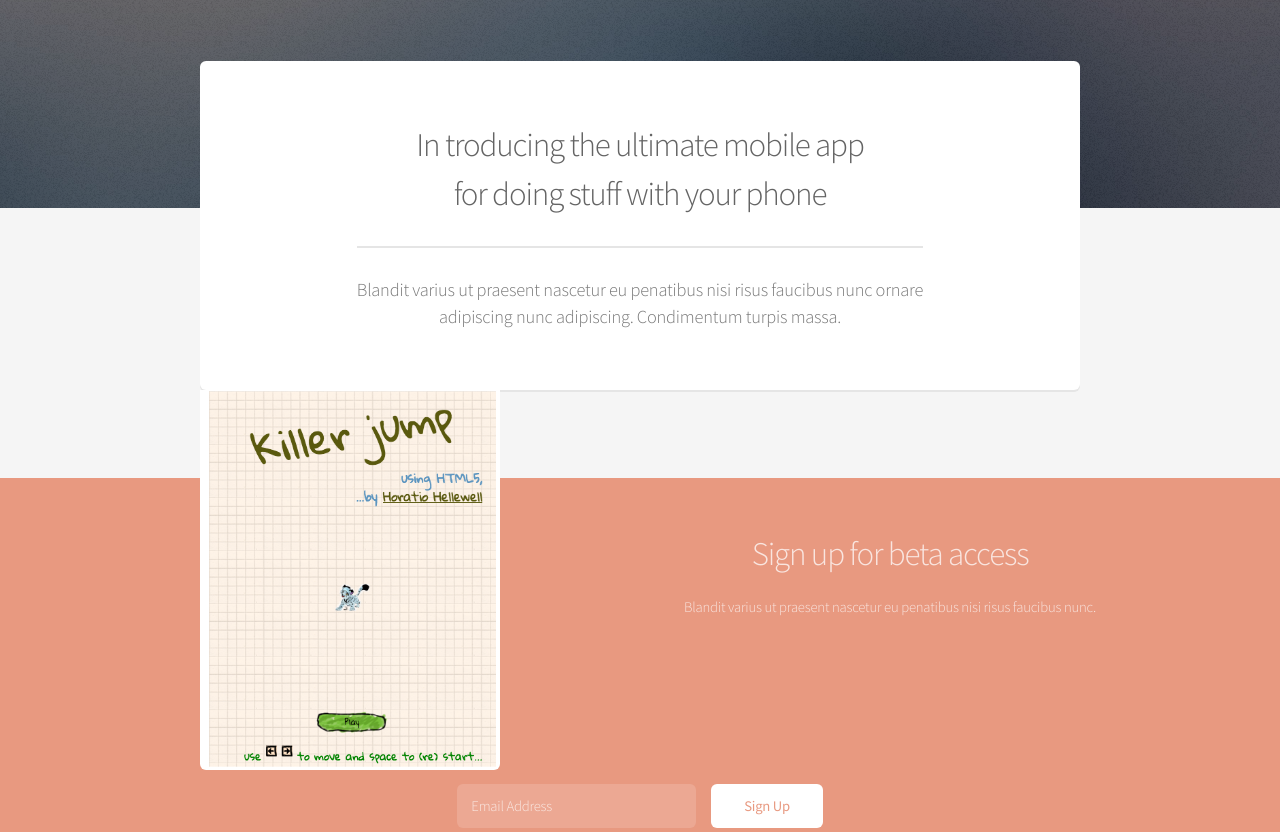
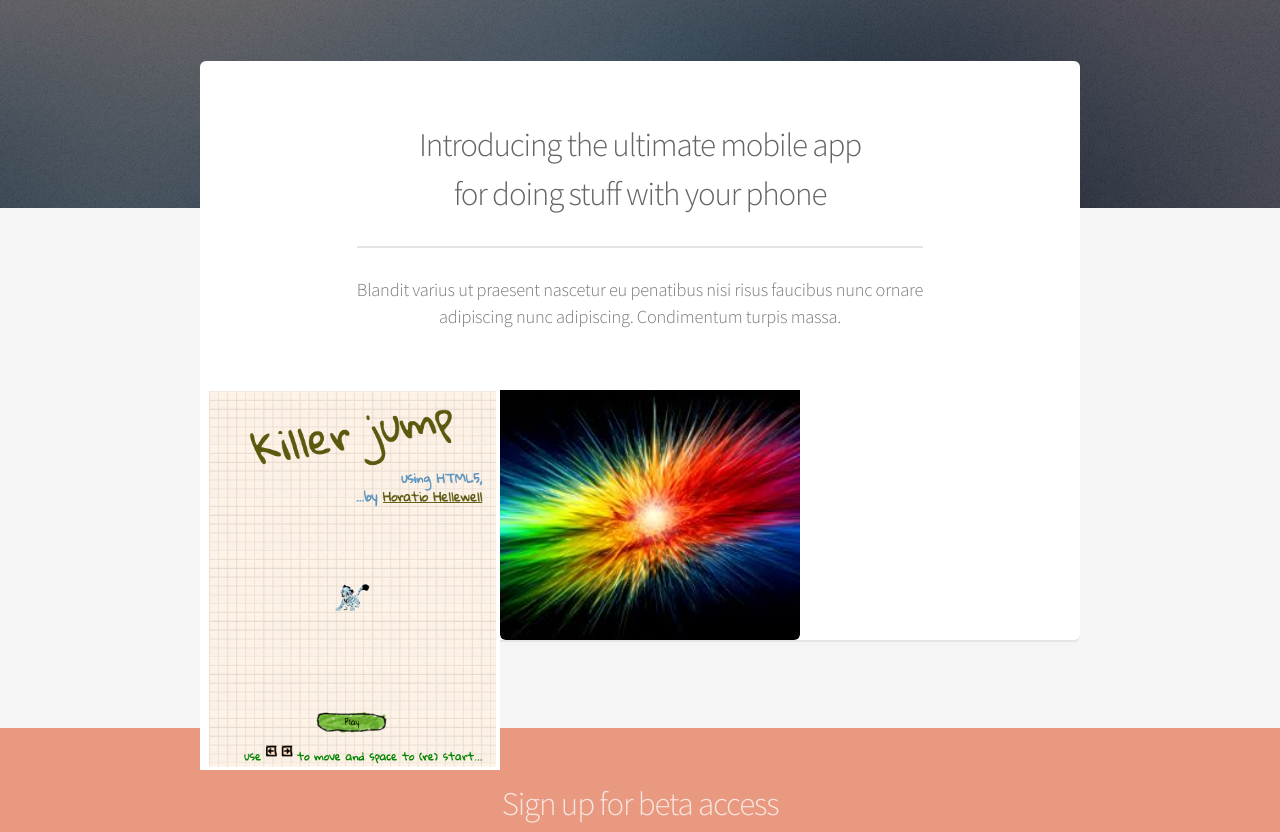
Before and after one commit to HMSvictory/HMSvictory.github.io, a plain HTML site: page index.html in a window 1280 px wide. Shown: the part 380-1212 px from the top of the page. Drawn offline with Linux system fonts and the light colour scheme.

Commit message:
added colorblast

```diff
--- a/index.html
+++ b/index.html
@@ -69,8 +69,7 @@
 
 				<section class="box special">
 					<header class="major">
-						<h2>In
-							troducing the ultimate mobile app
+						<h2>Introducing the ultimate mobile app
 						<br />
 						for doing stuff with your phone</h2>
 						<p>Blandit varius ut praesent nascetur eu penatibus nisi risus faucibus nunc ornare<br />
@@ -79,6 +78,12 @@
 					<span class="image featured">
 						<a href="killerjump/index.html">
 							<img src="images/killerjump.png" style="width:300px;float:left;" alt="" />
+						</a>
+					</span>
+
+					<span class="image featured">
+						<a href="colourblast/index.html">
+							<img src="images/color.jpeg" style="width:300px;" alt="" />
 						</a>
 					</span>
 
```
Also changed, not shown: images/color.jpeg (added).
